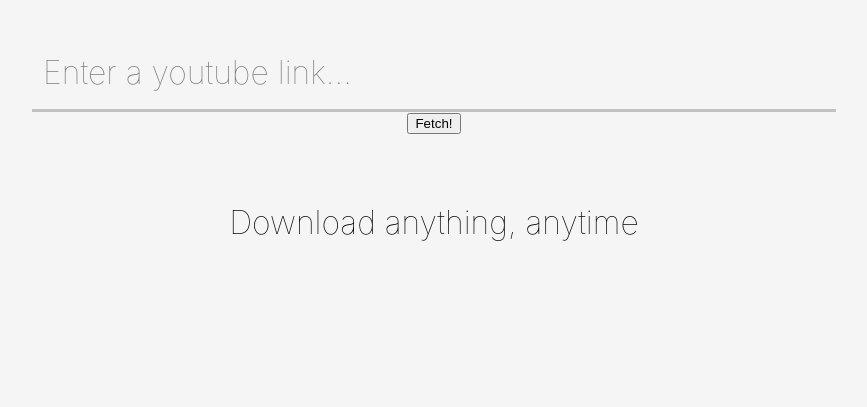
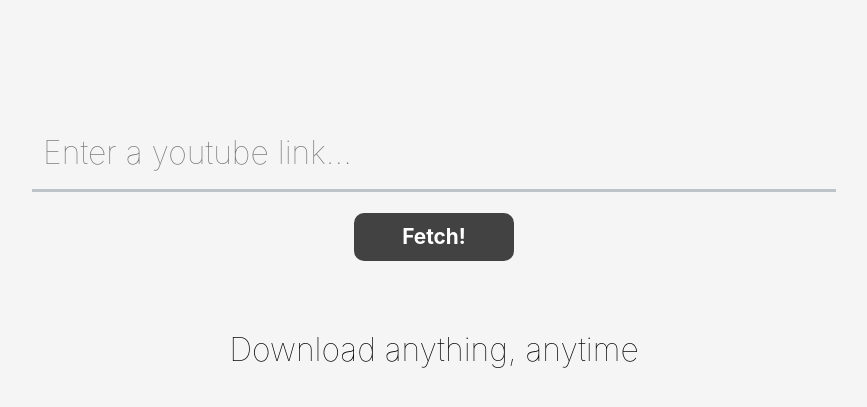
Before and after one commit to WilliamHuynh5/youtube-downloader, a React (Create React App) app in the folder frontend/: page / in a window 1280 px wide. Shown: the part 285-692 px from the top of the page, without its empty margins (206-1073 px from the left). Built offline with nearby package versions, Linux system fonts and the light colour scheme.

Commit message:
implemented fetch video details route and redesigned frontend

```diff
--- a/frontend/src/App.css
+++ b/frontend/src/App.css
@@ -36,3 +36,25 @@
     transform: rotate(360deg);
   }
 }
+
+.button {
+  background-color: #424242; /* Green */
+  border: none;
+  color: white;
+  text-align: center;
+  text-decoration: none;
+  display: inline-block;
+  font-size: 16px;
+  transition-duration: 0.4s;
+  font-weight: bolder;
+  font-family: inherit;
+  font-size: 1.3rem;
+  width: 10rem;
+  height: 3rem;
+  border-radius: 10px;
+}
+
+.button:hover {
+  background-color: #4CAF50; /* Green */
+  color: white;
+}
--- a/frontend/src/components/ButtonGeneric.jsx
+++ b/frontend/src/components/ButtonGeneric.jsx
@@ -1,11 +1,10 @@
 import Button from 'react-bootstrap/Button';
 import PropTypes from 'prop-types';
+import { primaryButton } from '../inlineStyles';
 
 const ButtonGeneric = () => {
   return (
-    <Button style={{
-      'backgroundColor': 'red'
-    }}>title</Button>
+    <Button style={primaryButton}>asdas</Button>
   )
 }
 
--- a/frontend/src/components/DownloadForm.jsx
+++ b/frontend/src/components/DownloadForm.jsx
@@ -3,15 +3,18 @@
 import Button from 'react-bootstrap/Button';
 import {apiCall} from '../fetch_api';
 import Helpers from '../helpers.js';
-import ButtonGeneric from './ButtonGeneric';
+import '../App.css'
+
 
 const DownloadForm = (props) => {
   const [url, setUrl] = useState('');
 
   const fetch = async() => {
+    console.log("fetching")
     const res = await apiCall('fetch/video/details', 'POST', {
       url: url
     })
+    console.log(res)
   }
 
   const downloadMP4 = async() => {
@@ -46,7 +49,7 @@
     <FormInput onChange={(e) => {
       setUrl(e.target.value);
     }}></FormInput>
-    <Button variant="outline-primary" onClick={fetch}>
+    <Button className="button" style={{marginTop: '1.3rem' }} onClick={fetch}>
       Fetch!
     </Button>
     {/* <Button variant="danger" onClick={downloadMP4}>
--- a/frontend/src/components/FormInput.jsx
+++ b/frontend/src/components/FormInput.jsx
@@ -1,6 +1,14 @@
 import { React } from 'react';
 import PropTypes from 'prop-types';
 import Form from 'react-bootstrap/Form';
+import '../App.css'
+
+function changeBackgroundFocus(e) {
+  e.target.style.borderColor = '#ff0000';
+}
+function changeBackgroundBlur(e) {
+  e.target.style.borderColor = '#bdc3c7';
+}
 
 const FormInput = (props) => {
   return (
@@ -9,16 +17,18 @@
       <Form.Control
         type={props.type}
         defaultValue={props.value}
-        onBlur={props.onBlur}
+        onBlur={changeBackgroundBlur}
+        onFocus={changeBackgroundFocus}
         onChange={props.onChange}
         accept={props.accept}
         placeholder={" Enter a youtube link..."}
-        style={{width:"50rem", height:"4.5rem",
+        style={{width:"50rem", height:"4.5rem", maxWidth: "99vw",
                 borderStyle:"solid", fontSize: '2rem',
                 borderTop: 'none', borderLeft: 'none', borderRight: 'none',
                 backgroundColor: '#f5f5f5', outline: 'none',
                 borderWidth: '0.2rem', borderColor: '#bdc3c7',
-                fontFamily: 'inherit', fontWeight: 'lighter'
+                fontFamily: 'inherit', fontWeight: 'lighter',
+                transitionDuration: '0.5s'
                 }}
       />
     </Form.Group>
--- a/frontend/src/inlineStyles.js
+++ b/frontend/src/inlineStyles.js
@@ -38,3 +38,11 @@
   borderBottomStyle: 'solid',
   borderBottom: 'black',
 };
+
+export const primaryButton = {
+  margin: '1rem auto',
+  minWidth: '50px',
+  backgroundColor: '#2c2c2c',
+  color: '#ffffff !important',
+  transition: 'background-color 160ms linear',
+}
--- a/frontend/src/pages/homepage.jsx
+++ b/frontend/src/pages/homepage.jsx
@@ -12,7 +12,7 @@
           <img src = {youtube_logo} style={{width: '80rem', marginTop: '1rem'}}></img>
         </div> */}
         <div style={{textAlign: 'center', backgroundColor: '#f5f5f5'}}>
-          <div style={{paddingTop: '20rem'}}>
+          <div style={{paddingTop: '25rem'}}>
             <DownloadForm></DownloadForm>
             <h1 style={{fontFamily: 'inherit', fontWeight: 'lighter', paddingTop: '3rem'}}>Download anything, anytime</h1>
           </div>
```
Also changed, not shown: 2 other files (tests, documents, lock files or other folders).
